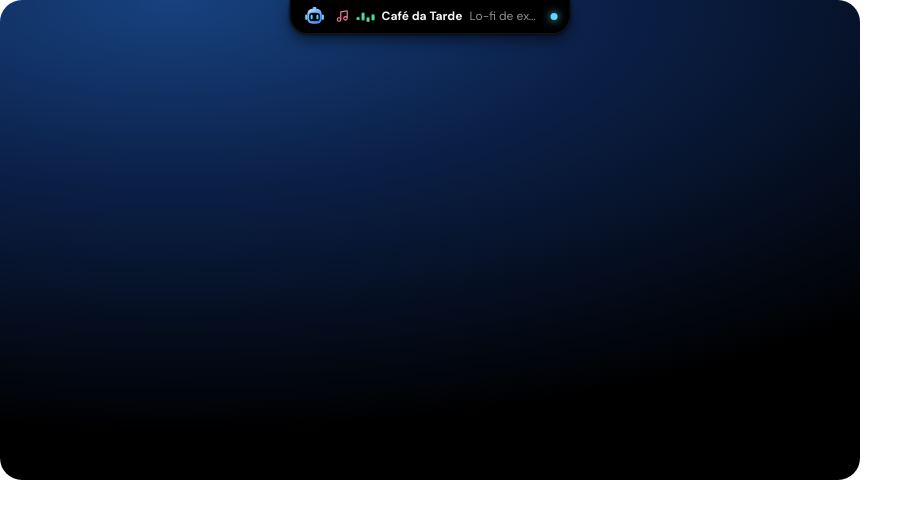
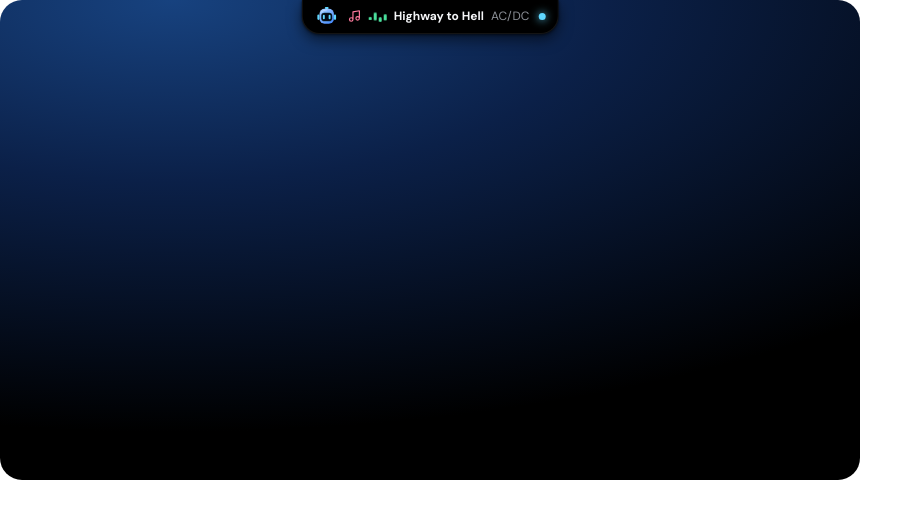
Before and after one commit to irys-ia/irys-ia.github.io, a plain HTML site: page demo.html in a window 1280 px wide. Shown: the whole page, without its empty margins (0-923 px from the left). Drawn offline with Linux system fonts and the light colour scheme.

Commit message:
Site: Prévia toca Highway to Hell (AC/DC) no lugar do lo-fi de exemplo

```diff
--- a/demo.html
+++ b/demo.html
@@ -581,13 +581,13 @@ input[type="time"]::-webkit-calendar-picker-indicator { filter: invert(1); opaci
     ]
   };
   var hoje = new Date(); store.habits[0].log[hoje.getFullYear() + '-' + ('0' + (hoje.getMonth() + 1)).slice(-2) + '-' + ('0' + hoje.getDate()).slice(-2)] = 3;
-  // capa de exemplo (desenhada aqui mesmo, não é de nenhum artista)
-  var capa = '<svg xmlns="http://www.w3.org/2000/svg" viewBox="0 0 120 120"><defs><linearGradient id="g" x1="0" y1="0" x2="1" y2="1"><stop offset="0" stop-color="#2F7BFF"/><stop offset="1" stop-color="#FF7A9C"/></linearGradient></defs><rect width="120" height="120" fill="url(#g)"/><circle cx="84" cy="36" r="16" fill="#FFC857" opacity=".9"/><path d="M0 92 Q30 70 60 88 T120 80 V120 H0z" fill="#04101F" opacity=".55"/></svg>';
-  var music = { ok: true, app: 'Spotify', title: 'Café da Tarde', artist: 'Lo-fi de exemplo', status: 'Playing', posMs: 48000, durMs: 192000, vol: 62, muted: false,
+  // capa desenhada aqui mesmo (rock: preto, vermelho e um raio); a capa oficial do disco é da gravadora e não pode ir no site
+  var capa = '<svg xmlns="http://www.w3.org/2000/svg" viewBox="0 0 120 120"><defs><radialGradient id="g" cx=".5" cy=".35" r=".8"><stop offset="0" stop-color="#C8191E"/><stop offset=".6" stop-color="#5A0608"/><stop offset="1" stop-color="#120000"/></radialGradient></defs><rect width="120" height="120" fill="url(#g)"/><path d="M0 120 Q20 92 34 104 Q44 80 58 100 Q70 76 84 98 Q98 82 120 104 V120z" fill="#FF6A1A" opacity=".55"/><path d="M68 14 L42 64 H58 L48 106 L80 52 H63 Z" fill="#FFD23F" stroke="#120000" stroke-width="2.5" stroke-linejoin="round"/></svg>';
+  var music = { ok: true, app: 'Spotify', title: 'Highway to Hell', artist: 'AC/DC', status: 'Playing', posMs: 12000, durMs: 208000, vol: 62, muted: false,
     thumb: btoa(capa), thumbMime: 'image/svg+xml' };
   var t0 = Date.now();
   function musicNow() { if (/playing/i.test(music.status)) { music.posMs = Math.min(music.durMs, music.posMs + (Date.now() - t0)); if (music.posMs >= music.durMs) music.posMs = 0; } t0 = Date.now(); return JSON.parse(JSON.stringify(music)); }
-  var FAIXAS = [['Café da Tarde', 'Lo-fi de exemplo'], ['Chuva na Janela', 'Lo-fi de exemplo'], ['Foco Total', 'Lo-fi de exemplo']], fx = 0;
+  var FAIXAS = [['Highway to Hell', 'AC/DC'], ['Back in Black', 'AC/DC'], ['Thunderstruck', 'AC/DC']], fx = 0;
   function trocar(d) { fx = (fx + d + FAIXAS.length) % FAIXAS.length; music.title = FAIXAS[fx][0]; music.artist = FAIXAS[fx][1]; music.posMs = 0; music.status = 'Playing'; }
   var clips = [
     { id: 'c1', text: 'Reunião amanhã às 10h na sala 2', t: agora - 6e5 },
```
